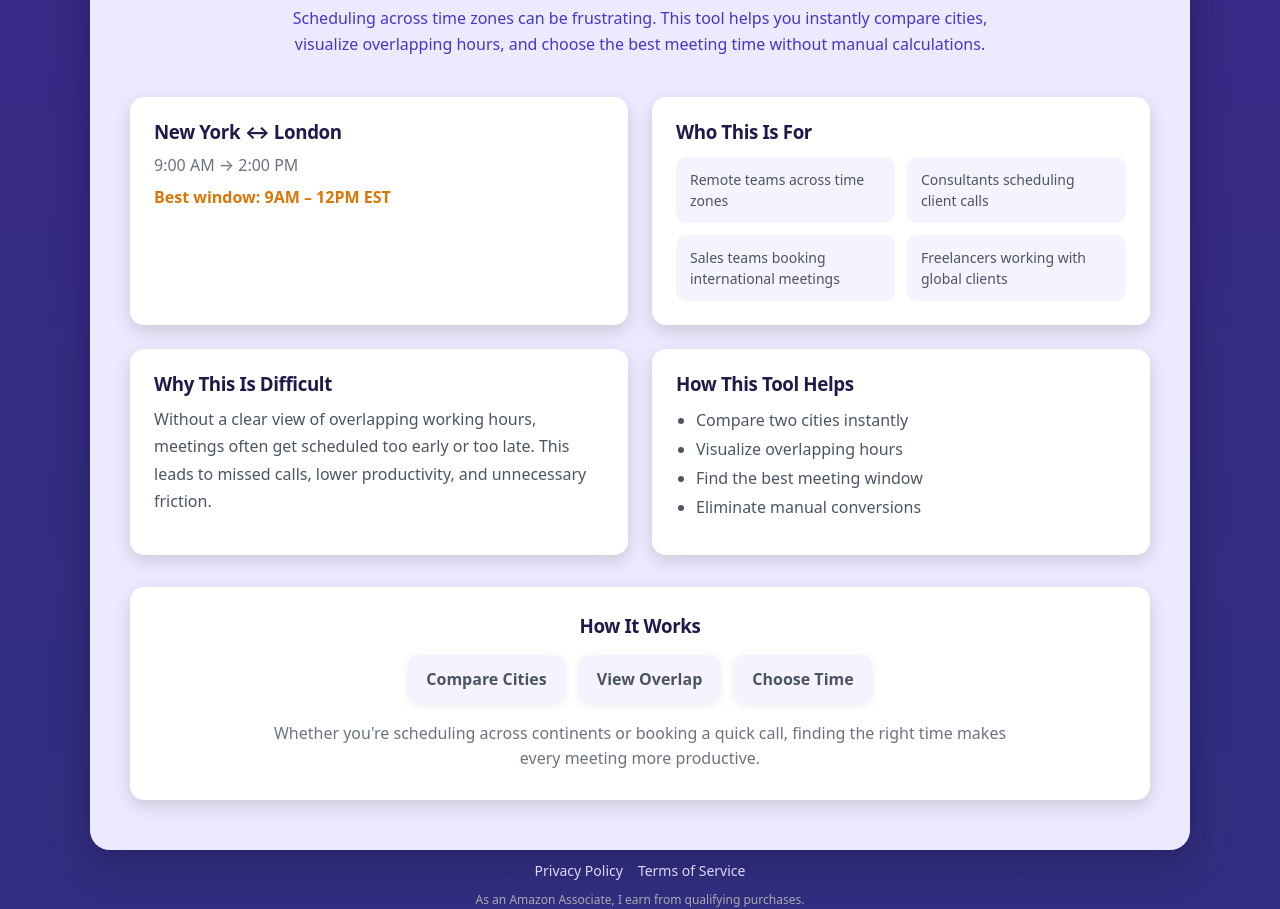
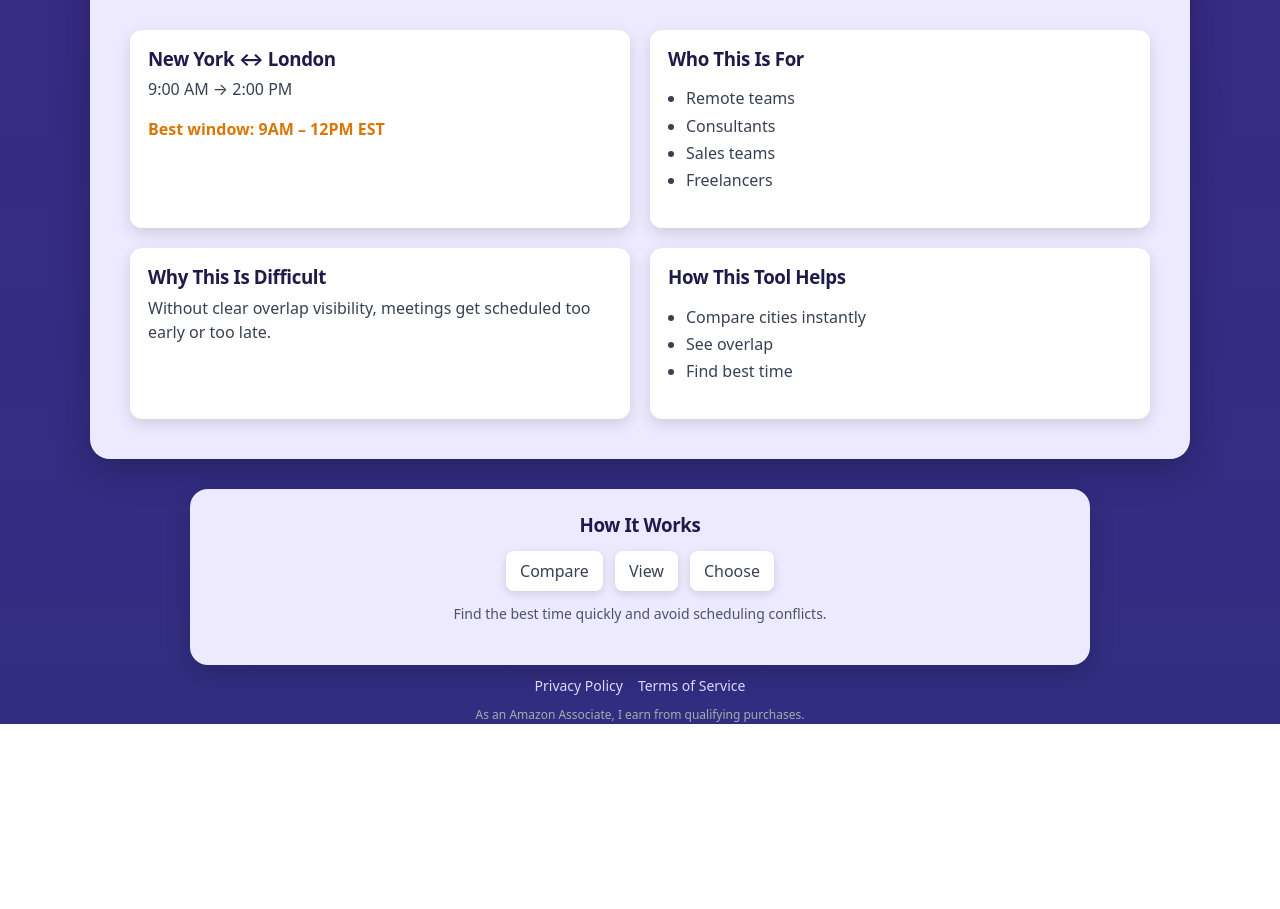
Before and after one commit to techtalk1282/Best-Meeting-Time, a Next.js app: page / in a window 1280 px wide. Shown: the part 2706-3615 px from the top of the page. After the commit the page ends 3430 px from the top, so only its background shows below. Built offline with nearby package versions, Linux system fonts and the light colour scheme.

Commit message:
SEO layout v3: split into dual containers, fix 100% viewport cutoff, improve contrast and polish

```diff
--- a/app/page.tsx
+++ b/app/page.tsx
@@ -1,20 +1,15 @@
 /**
  * File: app/page.tsx
- * Version: v2.5 (SEO BLOCK — PREMIUM STYLE LIGHT CARD REBUILD)
+ * Version: v2.6 (SEO BLOCK — SPLIT LAYOUT + VIEWPORT FIX)
  * Date: 2026-04-09
  *
  * PURPOSE:
- * - Rebuild the homepage SEO block so it visually matches the upper product sections
- * - Replace the bland dark-purple block with a light premium-style container
- * - Keep SEO content intact while improving structure, centering, spacing, and polish
+ * - Fix cutoff at 100% zoom
+ * - Improve readability and contrast
+ * - Add visual polish and hierarchy
  *
  * SAFE:
- * - No Stripe logic touched
- * - No ToolPreviewSection logic touched
- * - No premium / gating logic touched
- *
- * ROLLBACK:
- * - Revert to v2.4 if needed
+ * - No logic touched
  */
 
 import dynamic from "next/dynamic";
@@ -39,20 +34,14 @@ export default function HomePage() {
         premiumFeatures={<PremiumFeaturesSection />}
         bonusFeatures={
           <div style={{ marginTop: "80px", padding: "0 20px" }}>
+
             {/* INTERNAL LINKS */}
-            <div style={{ textAlign: "center", marginBottom: "50px", color: "white" }}>
-              <h2 style={{ fontSize: "28px", marginBottom: "15px" }}>
+            <div style={{ textAlign: "center", marginBottom: "40px", color: "white" }}>
+              <h2 style={{ fontSize: "26px", marginBottom: "12px" }}>
                 Popular Meeting Time Cities
               </h2>
 
-              <div
-                style={{
-                  display: "flex",
-                  flexWrap: "wrap",
-                  justifyContent: "center",
-                  gap: "14px",
-                }}
-              >
+              <div style={{ display: "flex", flexWrap: "wrap", justifyContent: "center", gap: "12px" }}>
                 <a href="/best-meeting-time-new-york">New York</a>
                 <a href="/best-meeting-time-london">London</a>
                 <a href="/best-meeting-time-tokyo">Tokyo</a>
@@ -65,219 +54,101 @@ export default function HomePage() {
               </div>
             </div>
 
-            {/* MAIN SEO CONTAINER */}
+            {/* ============================= */}
+            {/* BLOCK 1 — MAIN */}
+            {/* ============================= */}
+
             <div
               style={{
                 maxWidth: "1100px",
-                margin: "0 auto",
+                margin: "0 auto 30px auto",
                 background: "#ede9fe",
                 borderRadius: "20px",
-                padding: "50px 40px",
-                boxShadow: "0 10px 40px rgba(0,0,0,0.25)",
+                padding: "40px",
+                boxShadow: "0 10px 35px rgba(0,0,0,0.25)",
               }}
             >
-              {/* HEADER */}
-              <div style={{ textAlign: "center", marginBottom: "40px" }}>
-                <h2 style={{ fontSize: "32px", color: "#1e1b4b", marginBottom: "10px" }}>
+              <div style={{ textAlign: "center", marginBottom: "30px" }}>
+                <h2 style={{ fontSize: "30px", color: "#1e1b4b", marginBottom: "8px" }}>
                   Find the Best Meeting Time — Instantly
                 </h2>
 
-                <p
-                  style={{
-                    color: "#4338ca",
-                    maxWidth: "720px",
-                    margin: "0 auto",
-                    lineHeight: "1.6",
-                  }}
-                >
-                  Scheduling across time zones can be frustrating. This tool helps you instantly
-                  compare cities, visualize overlapping hours, and choose the best meeting time
-                  without manual calculations.
+                <p style={{ color: "#312e81", fontSize: "16px" }}>
+                  Compare cities, visualize overlap, and schedule smarter in seconds.
                 </p>
               </div>
 
-              {/* TOP ROW */}
-              <div
-                style={{
-                  display: "grid",
-                  gridTemplateColumns: "1fr 1fr",
-                  gap: "24px",
-                  marginBottom: "24px",
-                }}
-              >
-                <div
-                  style={{
-                    background: "white",
-                    borderRadius: "14px",
-                    padding: "24px",
-                    boxShadow: "0 6px 18px rgba(0,0,0,0.14)",
-                  }}
-                >
-                  <h3 style={{ color: "#1e1b4b", marginBottom: "10px" }}>
-                    New York ↔ London
-                  </h3>
+              <div style={{ display: "grid", gridTemplateColumns: "1fr 1fr", gap: "20px" }}>
 
-                  <p style={{ color: "#6b7280", marginBottom: "8px" }}>
-                    9:00 AM → 2:00 PM
-                  </p>
+                {/* Example */}
+                <div style={card}>
+                  <h3 style={title}>New York ↔ London</h3>
+                  <p style={text}>9:00 AM → 2:00 PM</p>
+                  <p style={gold}>Best window: 9AM – 12PM EST</p>
+                </div>
 
-                  <p style={{ color: "#d97706", fontWeight: 700 }}>
-                    Best window: 9AM – 12PM EST
+                {/* Who */}
+                <div style={card}>
+                  <h3 style={title}>Who This Is For</h3>
+                  <ul style={textList}>
+                    <li>Remote teams</li>
+                    <li>Consultants</li>
+                    <li>Sales teams</li>
+                    <li>Freelancers</li>
+                  </ul>
+                </div>
+
+                {/* Problem */}
+                <div style={card}>
+                  <h3 style={title}>Why This Is Difficult</h3>
+                  <p style={text}>
+                    Without clear overlap visibility, meetings get scheduled too early or too late.
                   </p>
                 </div>
 
-                <div
-                  style={{
-                    background: "white",
-                    borderRadius: "14px",
-                    padding: "24px",
-                    boxShadow: "0 6px 18px rgba(0,0,0,0.14)",
-                  }}
-                >
-                  <h3 style={{ color: "#1e1b4b", marginBottom: "14px" }}>
-                    Who This Is For
-                  </h3>
+                {/* Solution */}
+                <div style={card}>
+                  <h3 style={title}>How This Tool Helps</h3>
+                  <ul style={textList}>
+                    <li>Compare cities instantly</li>
+                    <li>See overlap</li>
+                    <li>Find best time</li>
+                  </ul>
+                </div>
+
+              </div>
+            </div>
+
+            {/* ============================= */}
+            {/* BLOCK 2 — FLOW */}
+            {/* ============================= */}
 
             <div
               style={{
-                      display: "grid",
-                      gridTemplateColumns: "1fr 1fr",
-                      gap: "12px",
+                maxWidth: "900px",
+                margin: "0 auto",
+                background: "#ede9fe",
+                borderRadius: "18px",
+                padding: "25px",
+                boxShadow: "0 8px 25px rgba(0,0,0,0.2)",
+                textAlign: "center",
               }}
             >
-                    {[
-                      "Remote teams across time zones",
-                      "Consultants scheduling client calls",
-                      "Sales teams booking international meetings",
-                      "Freelancers working with global clients",
-                    ].map((text, i) => (
-                      <div
-                        key={i}
-                        style={{
-                          background: "#f5f3ff",
-                          borderRadius: "10px",
-                          padding: "12px 14px",
-                          color: "#4b5563",
-                          fontSize: "14px",
-                          lineHeight: "1.5",
-                        }}
-                      >
-                        {text}
-                      </div>
+              <h3 style={{ color: "#1e1b4b", marginBottom: "15px" }}>
+                How It Works
+              </h3>
+
+              <div style={{ display: "flex", justifyContent: "center", gap: "12px", marginBottom: "12px" }}>
+                {["Compare", "View", "Choose"].map((s, i) => (
+                  <div key={i} style={pill}>{s}</div>
                 ))}
               </div>
-                </div>
-              </div>
 
-              {/* MIDDLE ROW */}
-              <div
-                style={{
-                  display: "grid",
-                  gridTemplateColumns: "1fr 1fr",
-                  gap: "24px",
-                  marginBottom: "32px",
-                }}
-              >
-                <div
-                  style={{
-                    background: "white",
-                    borderRadius: "14px",
-                    padding: "24px",
-                    boxShadow: "0 6px 18px rgba(0,0,0,0.14)",
-                  }}
-                >
-                  <h3 style={{ color: "#1e1b4b", marginBottom: "12px" }}>
-                    Why This Is Difficult
-                  </h3>
-
-                  <p style={{ color: "#4b5563", lineHeight: "1.7" }}>
-                    Without a clear view of overlapping working hours, meetings often get
-                    scheduled too early or too late. This leads to missed calls, lower
-                    productivity, and unnecessary friction.
+              <p style={{ color: "#4b5563", fontSize: "14px" }}>
+                Find the best time quickly and avoid scheduling conflicts.
               </p>
             </div>
 
-                <div
-                  style={{
-                    background: "white",
-                    borderRadius: "14px",
-                    padding: "24px",
-                    boxShadow: "0 6px 18px rgba(0,0,0,0.14)",
-                  }}
-                >
-                  <h3 style={{ color: "#1e1b4b", marginBottom: "12px" }}>
-                    How This Tool Helps
-                  </h3>
-
-                  <ul
-                    style={{
-                      color: "#4b5563",
-                      paddingLeft: "20px",
-                      margin: 0,
-                      lineHeight: "1.8",
-                    }}
-                  >
-                    <li>Compare two cities instantly</li>
-                    <li>Visualize overlapping hours</li>
-                    <li>Find the best meeting window</li>
-                    <li>Eliminate manual conversions</li>
-                  </ul>
-                </div>
-              </div>
-
-              {/* BOTTOM FLOW */}
-              <div
-                style={{
-                  background: "white",
-                  borderRadius: "14px",
-                  padding: "28px 24px",
-                  boxShadow: "0 6px 18px rgba(0,0,0,0.14)",
-                  textAlign: "center",
-                }}
-              >
-                <h3 style={{ marginBottom: "18px", color: "#1e1b4b" }}>
-                  How It Works
-                </h3>
-
-                <div
-                  style={{
-                    display: "flex",
-                    justifyContent: "center",
-                    gap: "14px",
-                    flexWrap: "wrap",
-                    marginBottom: "18px",
-                  }}
-                >
-                  {["Compare Cities", "View Overlap", "Choose Time"].map((step, i) => (
-                    <div
-                      key={i}
-                      style={{
-                        background: "#f5f3ff",
-                        padding: "12px 18px",
-                        borderRadius: "10px",
-                        color: "#4b5563",
-                        fontWeight: 600,
-                        boxShadow: "0 2px 8px rgba(0,0,0,0.08)",
-                      }}
-                    >
-                      {step}
-                    </div>
-                  ))}
-                </div>
-
-                <p
-                  style={{
-                    color: "#6b7280",
-                    maxWidth: "760px",
-                    margin: "0 auto",
-                    lineHeight: "1.6",
-                  }}
-                >
-                  Whether you're scheduling across continents or booking a quick call, finding
-                  the right time makes every meeting more productive.
-                </p>
-              </div>
-            </div>
           </div>
         }
         footer={<FooterSection />}
@@ -285,3 +156,39 @@ export default function HomePage() {
     </>
   );
 }
+
+/* STYLES */
+const card = {
+  background: "white",
+  padding: "18px",
+  borderRadius: "12px",
+  boxShadow: "0 5px 15px rgba(0,0,0,0.12)",
+};
+
+const title = {
+  color: "#1e1b4b",
+  marginBottom: "8px",
+};
+
+const text = {
+  color: "#374151",
+};
+
+const textList = {
+  color: "#374151",
+  paddingLeft: "18px",
+  lineHeight: "1.7",
+};
+
+const gold = {
+  color: "#d97706",
+  fontWeight: 700,
+};
+
+const pill = {
+  background: "white",
+  padding: "8px 14px",
+  borderRadius: "8px",
+  boxShadow: "0 3px 10px rgba(0,0,0,0.12)",
+  color: "#374151",
+};
```
Lines whose indentation alone changed are shown as unchanged.
